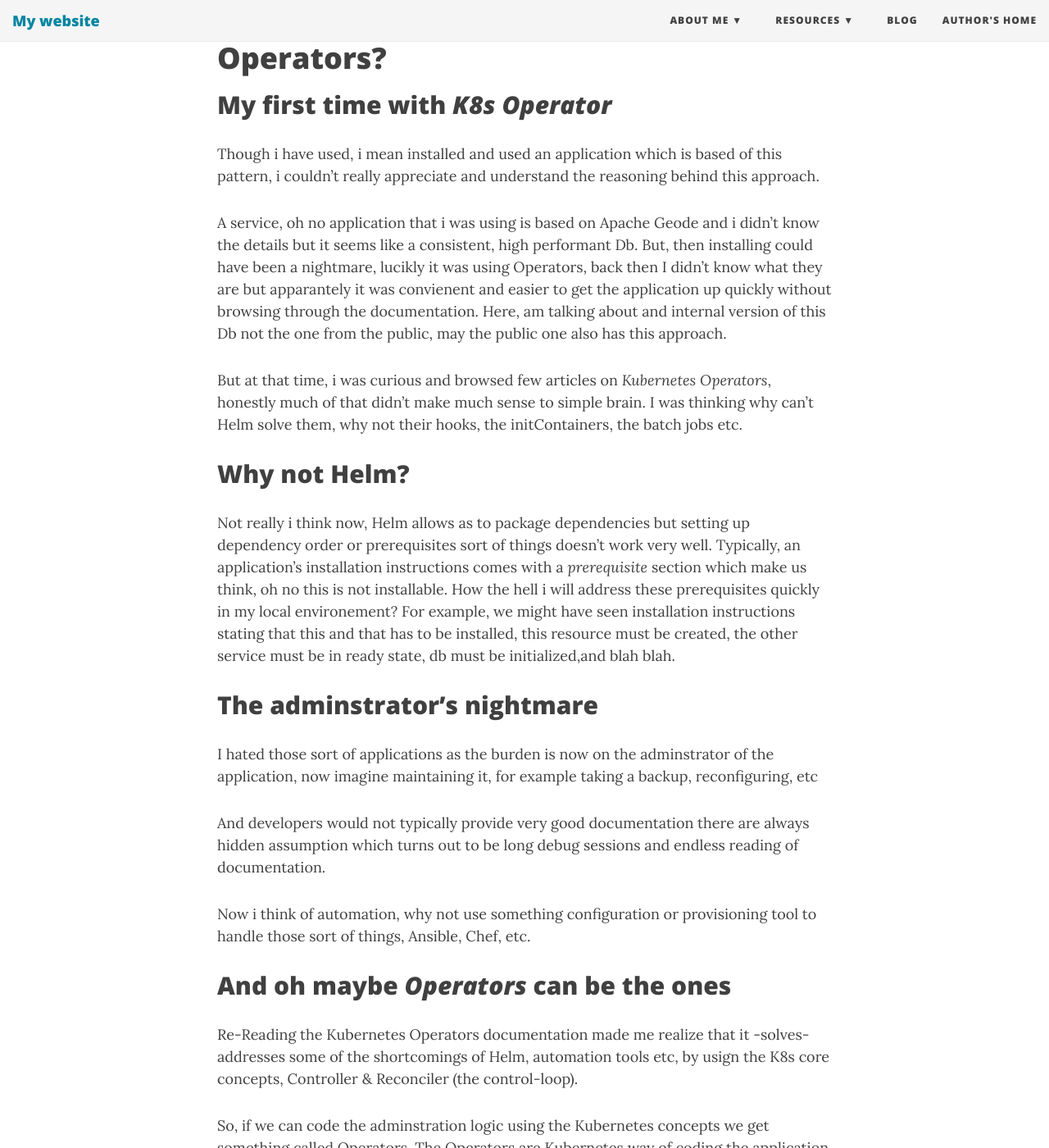
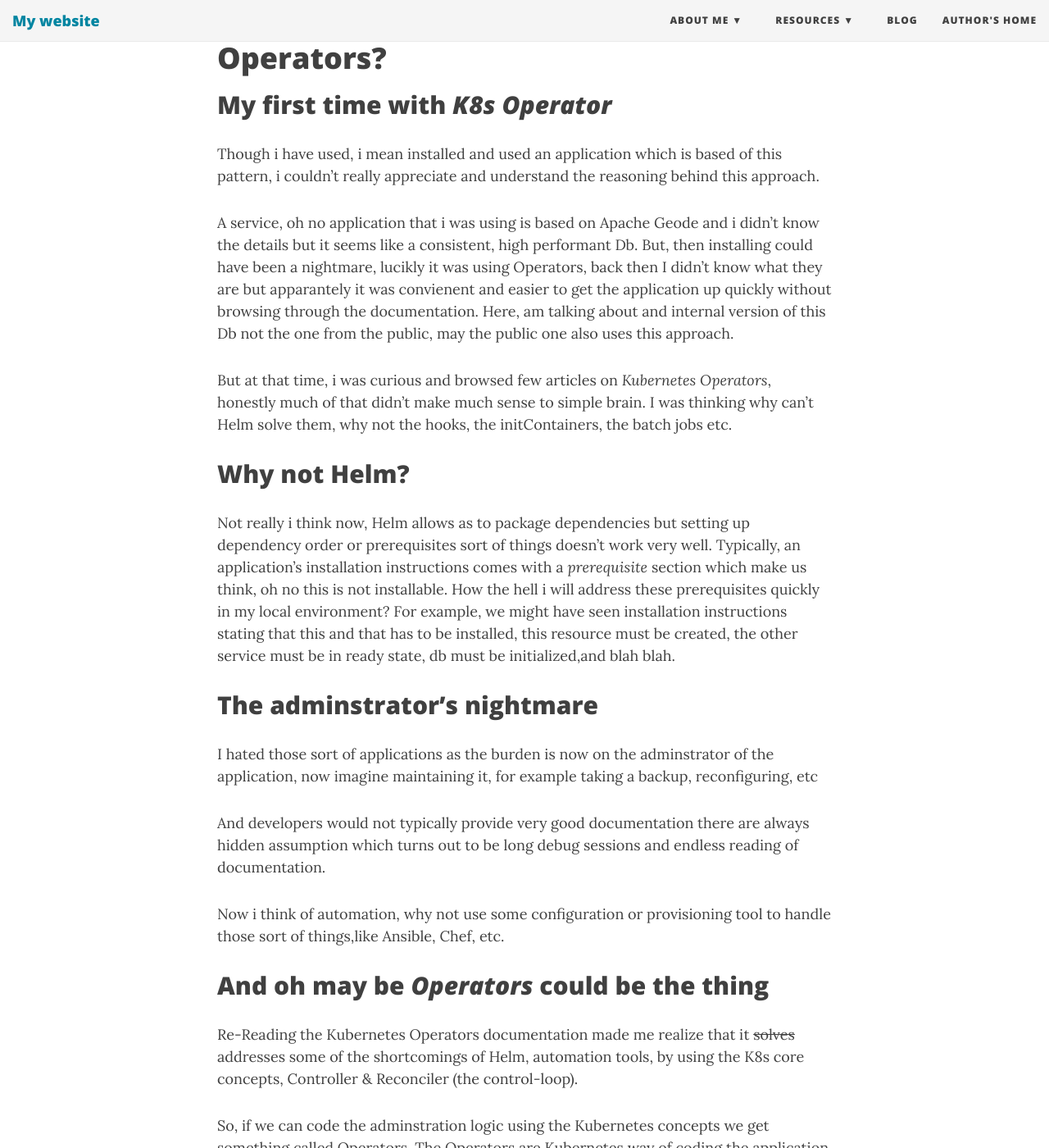
Before and after one commit to ennc0d3/ennc0d3.github.io, a Jekyll site: the page built from _posts/2023-01-01-What-the-hell-is-k8s-operators.md, in a window 1280 px wide and 1400 px high, scrolled down 304 px. Shown: the whole window at 82% size. Built offline with Jekyll 4.4.1, drawn with Linux system fonts in a browser that asks for light colours; nearby versions of some CDN libraries; comment, search, counter and statistics services are not loaded.

Commit message:
Add a note on Kubernetes Operator(2)

````diff
--- a/_posts/2023-01-01-What-the-hell-is-k8s-operators.md
+++ b/_posts/2023-01-01-What-the-hell-is-k8s-operators.md
@@ -11,11 +11,11 @@ But, then installing could have been a nightmare, lucikly it was using
 Operators, back then I didn't know what they are but apparantely it was
 convienent and easier to get the application up quickly without browsing
 through the documentation. Here, am talking about and internal version of
-this Db not the one from the public, may the public one also has this approach.
+this Db not the one from the public, may the public one also uses this approach.
 
 But at that time, i was curious and browsed few articles on
 *Kubernetes Operators*, honestly much of that didn't make much sense to simple
-brain. I was thinking why can't Helm solve them, why not their hooks, the
+brain. I was thinking why can't Helm solve them, why not the hooks, the
 initContainers, the batch jobs etc.
 
 
@@ -25,7 +25,7 @@ Not really i think now, Helm allows as to package dependencies but setting up
 dependency order or prerequisites sort of things doesn't work very well. Typically,
 an application's installation instructions comes with a *prerequisite* section
 which make us think, oh no this is not installable. How the hell i will address
-these prerequisites quickly in my local environement? For example, we might have
+these prerequisites quickly in my local environment? For example, we might have
 seen installation instructions stating that this and that has to be installed,
 this resource must be created, the other service must be in ready state, db must
 be initialized,and blah blah.
@@ -41,13 +41,13 @@ And developers would not typically provide very good documentation there are alw
 hidden assumption which turns out to be long debug sessions and endless reading
 of documentation.
 
-Now i think of automation, why not use something configuration
-or provisioning tool to handle those sort of things, Ansible, Chef, etc.
+Now i think of automation, why not use some configuration or
+provisioning tool to handle those sort of things,like Ansible, Chef, etc.
 
-## And oh maybe *Operators* can be the ones
+## And oh may be *Operators* could be the thing
 Re-Reading the Kubernetes Operators documentation made me
-realize that it -solves- addresses some of the shortcomings of Helm,
-automation tools etc, by usign the K8s core concepts, Controller & Reconciler
+realize that it ~~solves~~ addresses some of the shortcomings of Helm,
+automation tools, by using the K8s core concepts, Controller & Reconciler
 (the control-loop).
 
 So, if we can code the adminstration logic using the Kubernetes concepts we
@@ -79,7 +79,6 @@ apiVersion: ennc0d3.databases/v1
 kind: SimpleCacheDb
 spec:
   size: 3
-
 ```
 
 Now the operator is expected to handle the details, it might install PVC,
````
Also changed, not shown: other parts of _posts/2023-01-01-What-the-hell-is-k8s-operators.md (+1 -1 lines).
